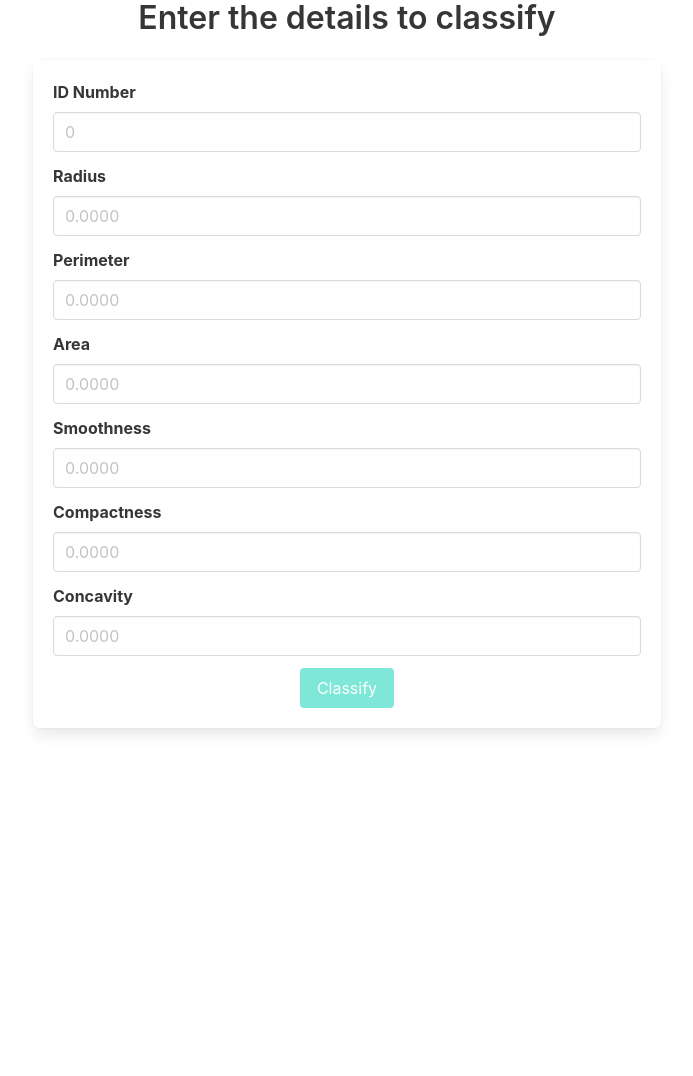
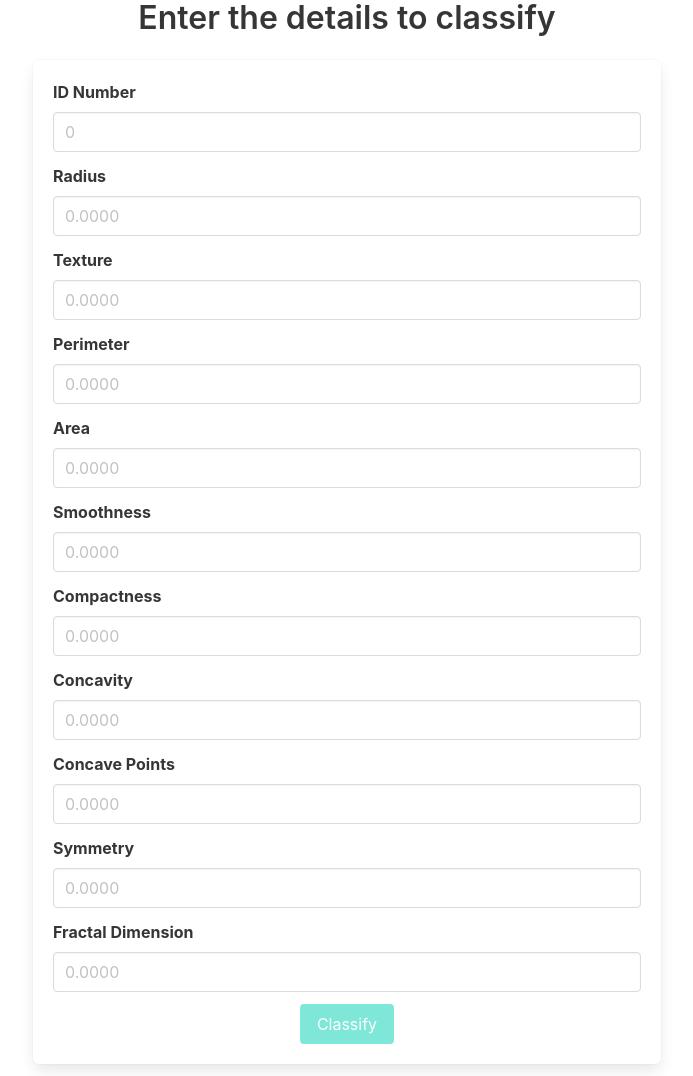
Before and after one commit to ebresafegaga/csc415, a Django app: page /app/classify/ in a window 1280 px wide. Shown: the whole page, without its empty margins (293-986 px from the left). Before the commit the page ends 734 px from the top, so only its background shows below. Run offline with Django 3.2, Linux system fonts and the light colour scheme.

Commit message:
done with project

```diff
--- a/expert_system/app/templates/app/classify.html
+++ b/expert_system/app/templates/app/classify.html
@@ -7,13 +7,21 @@
         const smoothness = document.getElementsByClassName ("smoothnessField")
         const compactness = document.getElementsByClassName ("compactnessField")
         const concavity = document.getElementsByClassName ("concavityField")
+        const concave_points = document.getElementsByClassName ("concavePointsField")
+        const fractal_dimension = document.getElementsByClassName ("fractalDimensionField")
+        const symmetry = document.getElementsByClassName ("symmetryField")
+        const texture = document.getElementsByClassName ("textureField")
         const selectors = [
             [".radiusField", radius],
             [".perimeterField", perimeter],
             [".areaField", area],
             [".smoothnessField", smoothness],
             [".compactnessField", compactness],
-            [".concavityField", concavity]
+            [".concavityField", concavity],
+            [".concavePointsField", concave_points],
+            [".fractalDimensionField", fractal_dimension],
+            [".textureField", texture],
+            [".symmetryField", symmetry],
         ]
         const forall = array => array.reduceRight ((acc, curr) => acc && curr)
         const isNullOrWhiteSpace = str => !str || str.length === 0 || /^\s*$/.test(str)
@@ -114,6 +122,13 @@
         </div>
 
         <div class="field">
+            <label for="texture"class="label">Texture</label>
+            <div class="control">
+                <input id="texture" name="texture" class="input needs-validation textureField" type="text" placeholder="0.0000">
+            </div>
+        </div>
+
+        <div class="field">
             <label for="perimeter" class="label">Perimeter</label>
             <div class="control">
                 <input name="perimeter" class="input needs-validation perimeterField" type="text" placeholder="0.0000">
@@ -148,6 +163,27 @@
             </div>
         </div>
 
+        <div class="field">
+            <label for="concave_points" class="label">Concave Points</label>
+            <div class="control">
+                <input name="concave_points" class="input  needs-validation concavePointsField" type="text" placeholder="0.0000">
+            </div>
+        </div>
+
+        <div class="field">
+            <label for="symmetry" class="label">Symmetry</label>
+            <div class="control">
+                <input name="symmetry" class="input  needs-validation symmetryField" type="text" placeholder="0.0000">
+            </div>
+        </div>
+
+        <div class="field">
+            <label for="fractal_dimension" class="label">Fractal Dimension</label>
+            <div class="control">
+                <input name="fractal_dimension" class="input  needs-validation fractalDimensionField" type="text" placeholder="0.0000">
+            </div>
+        </div>
+
         <div class="control">
             <div class="has-text-centered">
             <button type="submit" class="button submitBtn is-primary has-text-centered">
--- a/expert_system/app/views.py
+++ b/expert_system/app/views.py
@@ -1,5 +1,8 @@
 from django.shortcuts import render
 from django.http import HttpResponse
+
+import pickle
+import sklearn
 
 # Create your views here.
 
@@ -15,10 +18,18 @@ def classify (request):
 # for now, its just some fake logic.
 def do_classify (features):
     features = {k: float (v) for k, v in features.items () }
-    if (features['area'] + features['radius']) > 100:
+    model = pickle.load (open  ("/home/gaga/repos/csc415/random_forest.sav", "rb"))
+    row =  (list (features.values ()))[1:]
+    print (row)
+    prediction = model.predict ([
+       row
+    ])
+    if prediction == 1:
+        return 'malignant'
+    elif prediction == 0:
         return 'benign'
     else:
-        return 'malignant'
+        return 'error'
 
 def result (request):
     context = {}
@@ -31,6 +42,9 @@ def result (request):
 
     radius = request.POST.get ('radius', 0.0000)
     context['radius'] = radius
+
+    texture = request.POST.get ('texture', 0.0000)
+    context['texture'] = texture
 
     perimeter = request.POST.get ('perimeter', 0.0000)
     context['perimeter'] = perimeter
@@ -47,6 +61,15 @@ def result (request):
     concavity = request.POST.get ('concavity', 0.0000)
     context['concavity'] = concavity
 
+    concave_points = request.POST.get ('concave_points', 0.0000)
+    context['concave_points'] = concave_points
+
+    symmetry = request.POST.get ('symmetry', 0.0000)
+    context['symmetry'] = symmetry
+
+    fractal_dimension = request.POST.get ('fractal_dimension', 0.0000)
+    context['fractal_dimension'] = fractal_dimension
+
     dignostic = do_classify (context) # <<<< machine learning function here
     context['diagnostic'] = dignostic
 
```
Also changed, not shown: expert_system/app/templates/app/result.html (+15 -7 lines), 4 other files.
